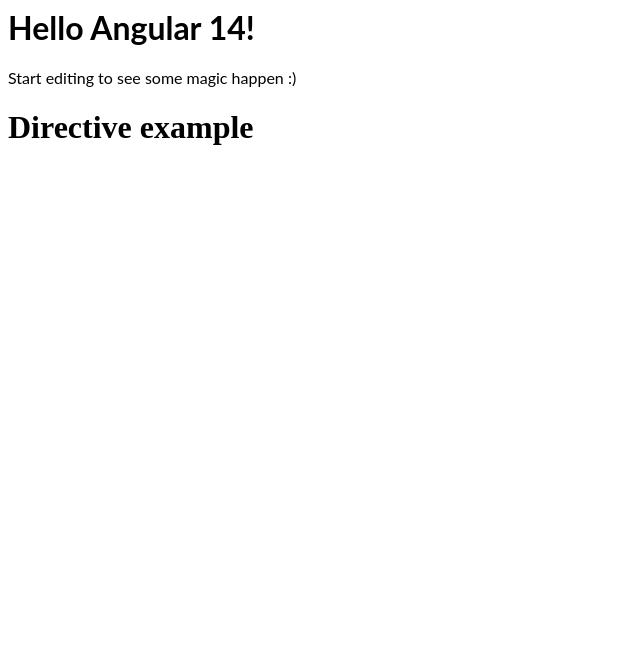
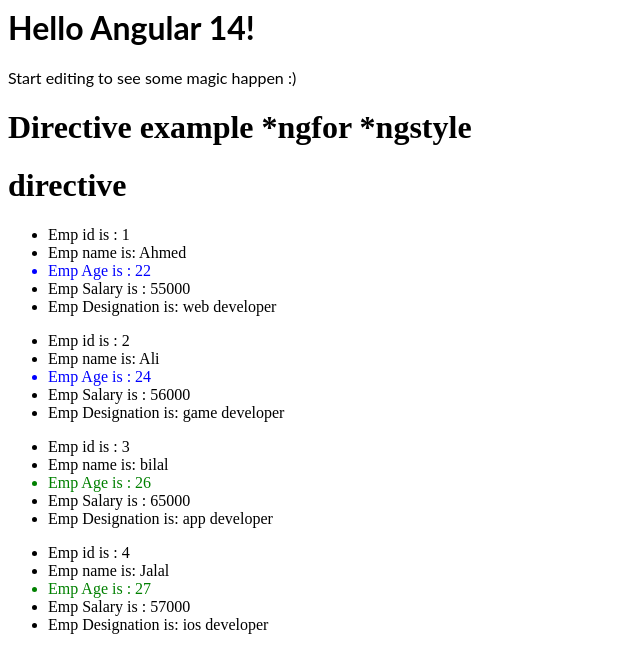
Before and after one commit to Asim-Coding/Director-Example, an Angular app: page / in a window 1280 px wide. Shown: the top 672 px of the page, without its empty margins (0-640 px from the left). Built offline with nearby package versions, Linux system fonts and the light colour scheme.

Commit message:
2 files modified

```diff
--- a/src/app/child/child.component.html
+++ b/src/app/child/child.component.html
@@ -1 +1,11 @@
-<h1>Directive example</h1>
+<h1>Directive example *ngfor *ngstyle</h1>
+<h1>directive</h1>
+<div *ngFor="let emp of employee">
+     <ul>
+          <li>Emp id is : {{emp.id}}</li>
+          <li>Emp name is: {{emp.name}}</li>
+          <li [ngStyle]="{color : emp.Age >= 25 ? 'Green' : 'Blue'}">Emp Age is : {{emp.Age}}</li>
+          <li>Emp Salary is : {{emp.Salary}}</li>
+          <li>Emp Designation is: {{emp.Designation}}</li>
+    </ul>
+</div>
--- a/src/app/child/child.component.ts
+++ b/src/app/child/child.component.ts
@@ -11,5 +11,10 @@
 
   ngOnInit() {
   }
-
+   employee=[
+     {id:1, name:'Ahmed', Age:22, Salary:55000, Designation:'web developer'},
+     {id:2, name:'Ali', Age:24, Salary:56000, Designation:'game developer'},
+     {id:3, name:'bilal', Age:26, Salary:65000, Designation:'app developer'},
+     {id:4, name:'Jalal', Age:27, Salary:57000, Designation:'ios developer'},
+   ]
 }
```
